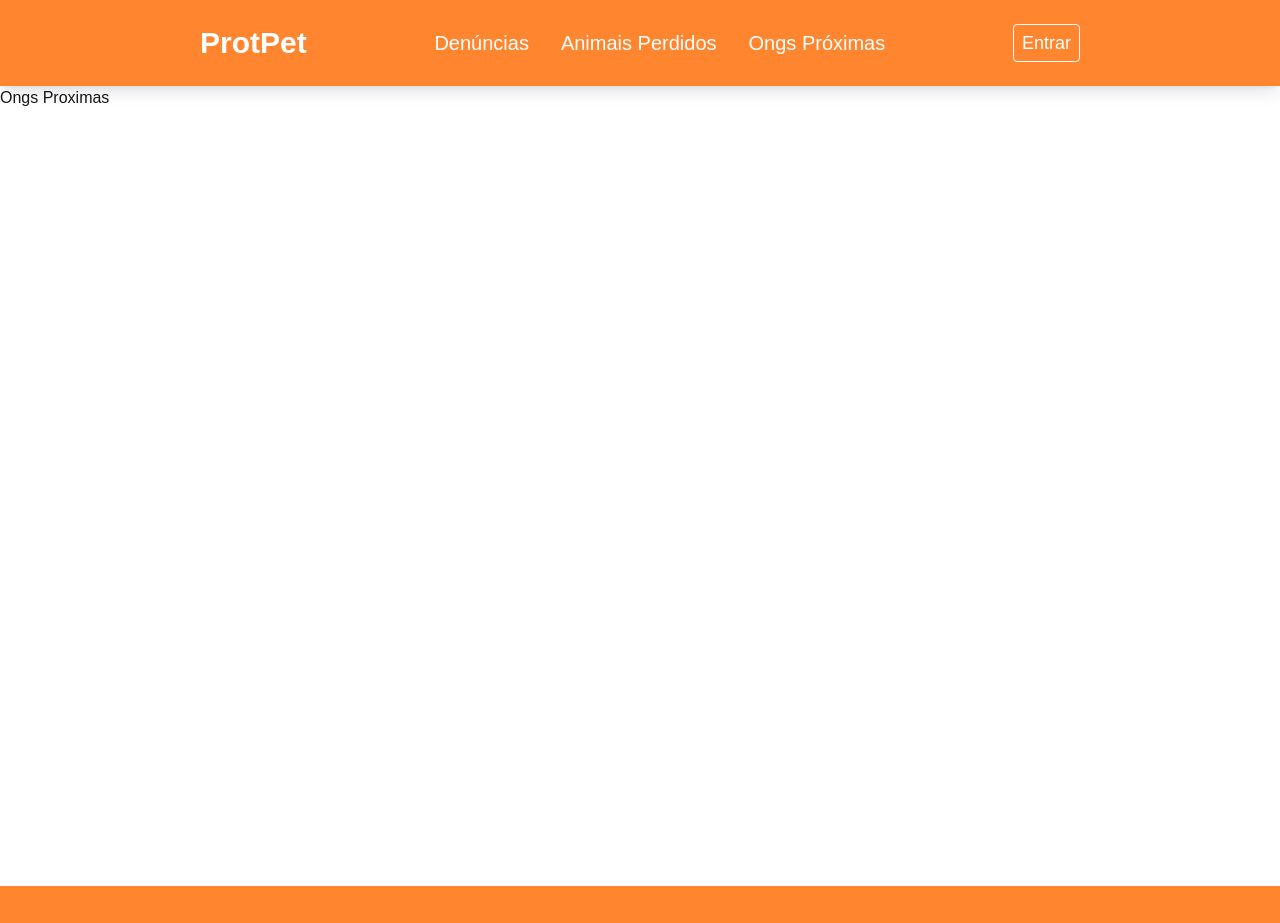
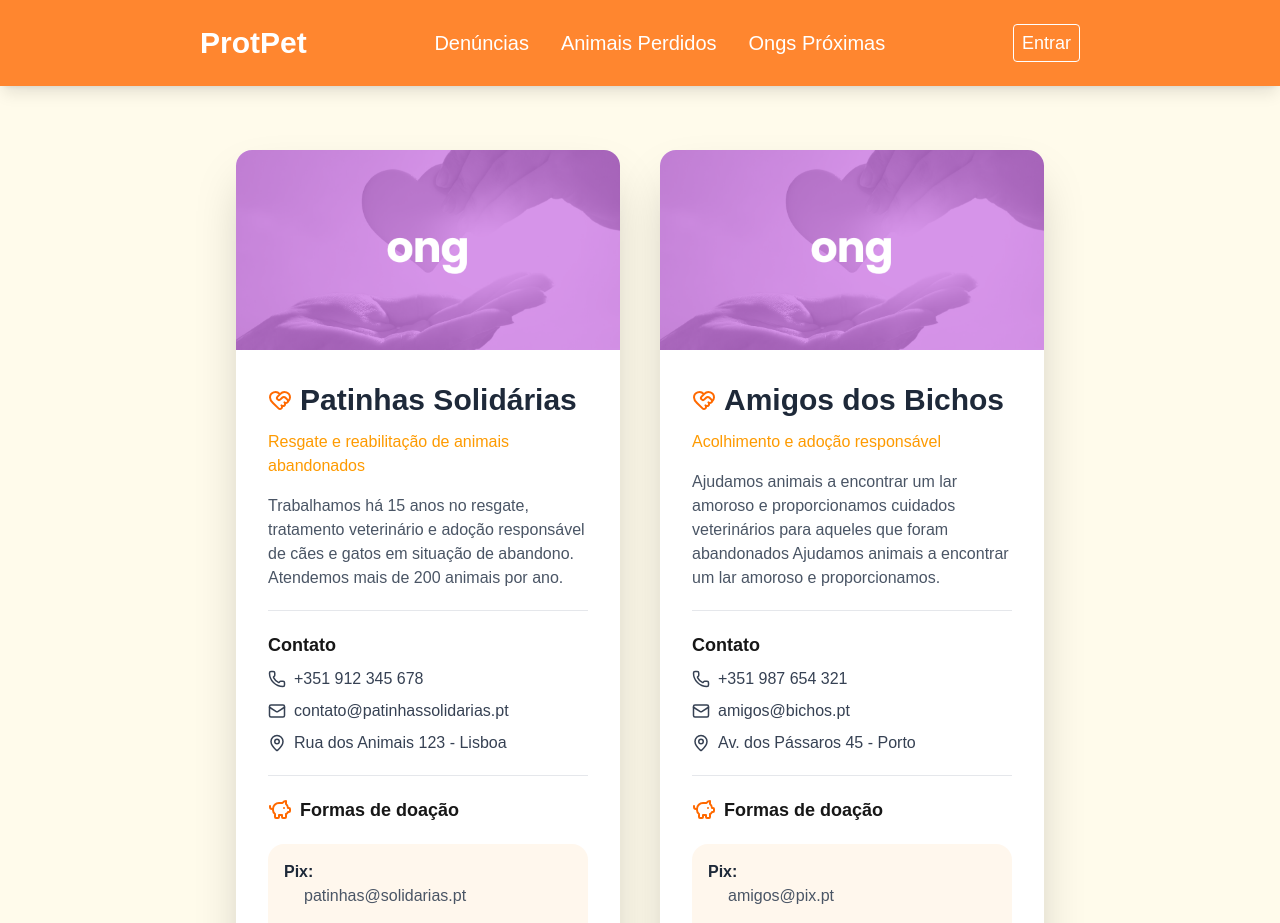
Before and after one commit to eduardo-gabriel-frainer/ProtPet, a Next.js app: page /ongsProximas in a window 1280 px wide. Shown: the top 923 px of the page. Built offline with nearby package versions, Linux system fonts and the light colour scheme.

Commit message:
feat: implementar card ong

```diff
--- a/src/app/cadastroAnimais/page.tsx
+++ b/src/app/cadastroAnimais/page.tsx
@@ -26,6 +26,7 @@ export default function CadastroAnimais() {
             <option value="">Selecione</option>
             <option value="perdido">Perdido</option>
             <option value="encontrado">Encontrado</option>
+            <option value="encontrado">Para adoção</option>
           </select>
 
           <label className="font-semibold">Localização:</label>
--- /dev/null
+++ b/src/app/components/cardOng.tsx
@@ -0,0 +1,70 @@
+import { Phone, Mail, MapPin, HeartHandshake, PiggyBank } from "lucide-react";
+
+interface CardOngProps {
+  image: string;
+  nome: string;
+  descricaoCurta: string;
+  descricaoLonga: string;
+  telefone: string;
+  email: string;
+  endereco: string;
+  pix: string;
+  paypal: string;
+}
+
+export default function CardOng({
+  image,
+  nome,
+  descricaoCurta,
+  descricaoLonga,
+  telefone,
+  email,
+  endereco,
+  pix,
+  paypal,
+}: CardOngProps) {
+  return (
+    <div className="bg-[#ffffff] w-[30vw] rounded-2xl shadow-2xl overflow-hidden">
+      <img src={image} alt={nome} className="w-full h-[200px] object-cover" />
+
+      <div className="px-8 pt-8">
+        <h2 className="text-3xl font-bold text-gray-800 flex items-center gap-2">
+          <HeartHandshake className="text-orange-500" /> {nome}
+        </h2>
+        <p className="text-amber-500 mt-3 font-medium">{descricaoCurta}</p>
+        <p className="mt-4 text-gray-600">{descricaoLonga}</p>
+        <hr className="mt-5 border-gray-200" />
+      </div>
+
+      <div className="px-8 pt-5">
+        <p className="font-semibold text-lg mb-2">Contato</p>
+
+        <div className="flex items-center gap-2 text-gray-700">
+          <Phone size={18} /> {telefone}
+        </div>
+        <div className="flex items-center gap-2 text-gray-700 mt-2">
+          <Mail size={18} /> {email}
+        </div>
+        <div className="flex items-center gap-2 text-gray-700 mt-2">
+          <MapPin size={18} /> {endereco}
+        </div>
+
+        <hr className="mt-5 border-gray-200" />
+      </div>
+
+      <div className="px-8 pt-5 pb-8">
+        <p className="mb-5 font-semibold text-lg flex items-center gap-2">
+          <PiggyBank className="text-orange-500" /> Formas de doação
+        </p>
+
+        <div className="bg-orange-50 rounded-2xl p-4">
+          <h3 className="font-semibold text-gray-800">Pix:</h3>
+          <p className="ml-5 text-gray-600">{pix}</p>
+
+          <h3 className="font-semibold mt-3 text-gray-800">PayPal:</h3>
+          <p className="ml-5 text-gray-600">{paypal}</p>
+        </div>
+      </div>
+    </div>
+  );
+}
--- a/src/app/components/secaoCarousel.tsx
+++ b/src/app/components/secaoCarousel.tsx
@@ -4,7 +4,7 @@ export default function secaoIntro() {
     return(
       <div className="min-h-screen bg-[#fff4e5]">
         <div className="text-[#FF862F] text-6xl text-center pt-10 pb-15 font-semibold">
-          Animais Perdidos ou Encontrados
+          Animais Perdidos, Encontrados ou para adoção
         </div>
          <Carousel />
       </div>
--- a/src/app/ongsProximas/page.tsx
+++ b/src/app/ongsProximas/page.tsx
@@ -1,13 +1,36 @@
+import CardOng from "../components/cardOng";
 import Footer from "../components/footer";
 
-export default function cadastroAnimais() {
-    return(
-        <div>
-            <div className="min-h-screen">
-                Ongs Proximas
-            </div>
-        <Footer/>
-        </div>
+export default function CadastroAnimais() {
+  return (
+    <div className="min-h-screen bg-amber-50 flex flex-col">
+      <div className="flex flex-wrap justify-center gap-10 py-16">
+        <CardOng
+          image="/ONG.png"
+          nome="Patinhas Solidárias"
+          descricaoCurta="Resgate e reabilitação de animais abandonados"
+          descricaoLonga="Trabalhamos há 15 anos no resgate, tratamento veterinário e adoção responsável de cães e gatos em situação de abandono. Atendemos mais de 200 animais por ano."
+          telefone="+351 912 345 678"
+          email="contato@patinhassolidarias.pt"
+          endereco="Rua dos Animais 123 - Lisboa"
+          pix="patinhas@solidarias.pt"
+          paypal="donate@solidarias.pt"
+        />
 
-    )
+        <CardOng
+          image="/ONG.png"
+          nome="Amigos dos Bichos"
+          descricaoCurta="Acolhimento e adoção responsável"
+          descricaoLonga="Ajudamos animais a encontrar um lar amoroso e proporcionamos cuidados veterinários para aqueles que foram abandonados Ajudamos animais a encontrar um lar amoroso e proporcionamos."
+          telefone="+351 987 654 321"
+          email="amigos@bichos.pt"
+          endereco="Av. dos Pássaros 45 - Porto"
+          pix="amigos@pix.pt"
+          paypal="paypal@bichos.pt"
+        />
+      </div>
+
+      <Footer />
+    </div>
+  );
 }
```
Also changed, not shown: public/ONG.png (added).
